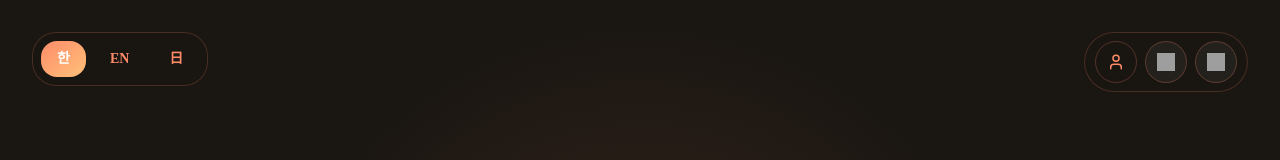
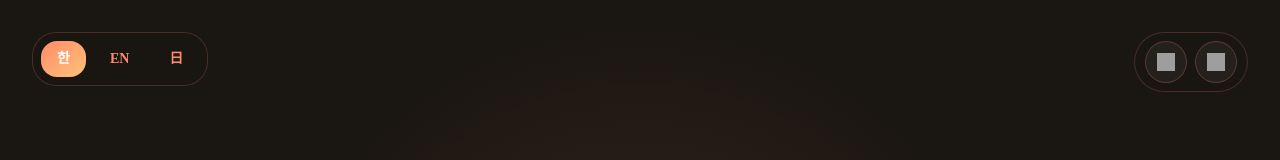
Before and after one commit to sonny852/dearX, a React (Create React App) app: page / in a window 1280 px wide. Shown: the top 160 px of the page. Built offline with nearby package versions, Linux system fonts and the light colour scheme; grey boxes are pictures that could not be loaded.

Commit message:
fix: AuthBar 로그인/로그아웃 상태별 UI 분리
- 로그인 시: 마이페이지 + 이름 + 로그아웃 버튼 표시
- 비로그인 시: 카카오 + 구글 로그인 버튼 표시

Co-Authored-By: Claude Opus 4.5 <noreply@anthropic.com>

```diff
--- a/src/components/AuthBar.jsx
+++ b/src/components/AuthBar.jsx
@@ -7,17 +7,30 @@ const AuthBar = memo(function AuthBar() {
 
   return (
     <div className="fixed top-8 right-8 z-[2000] flex items-center gap-2 bg-dark/80 backdrop-blur-xl px-2.5 py-2 rounded-full border border-coral/20">
+      {authUser ? (
+        <>
           {/* My Page Button */}
           <button
             onClick={() => alert(t.myPage)}
             className="w-[42px] h-[42px] rounded-full border border-coral/25 flex items-center justify-center text-coral cursor-pointer transition-colors hover:bg-coral/20"
-        style={{
-          background: authUser ? 'rgba(255, 140, 105, 0.12)' : 'transparent',
-        }}
+            style={{ background: 'rgba(255, 140, 105, 0.12)' }}
           >
             <User size={18} />
           </button>
 
+          {/* User Info & Logout */}
+          <div className="px-3 h-[42px] flex items-center rounded-full bg-coral/10 border border-coral/20 text-cream/85 text-sm font-semibold">
+            {authUser.name}
+          </div>
+          <button
+            onClick={handleLogout}
+            className="h-[42px] px-3 rounded-full border border-coral/20 bg-transparent text-cream/65 cursor-pointer font-serif text-sm hover:text-cream hover:border-coral/40 transition-colors"
+          >
+            {t.logout}
+          </button>
+        </>
+      ) : (
+        <>
           {/* Kakao Login */}
           <button
             onClick={() => handleLogin('kakao')}
@@ -43,20 +56,7 @@ const AuthBar = memo(function AuthBar() {
               className="w-[18px] h-[18px]"
             />
           </button>
-
-      {/* User Info & Logout */}
-      {authUser && (
-        <div className="ml-1 flex items-center gap-2">
-          <div className="px-3 h-[42px] flex items-center rounded-full bg-coral/10 border border-coral/20 text-cream/85 text-sm font-semibold">
-            {authUser.name}
-          </div>
-          <button
-            onClick={handleLogout}
-            className="h-[42px] px-3 rounded-full border border-coral/20 bg-transparent text-cream/65 cursor-pointer font-serif text-sm hover:text-cream hover:border-coral/40 transition-colors"
-          >
-            {t.logout}
-          </button>
-        </div>
+        </>
       )}
     </div>
   );
```
Lines whose indentation alone changed are shown as unchanged.
